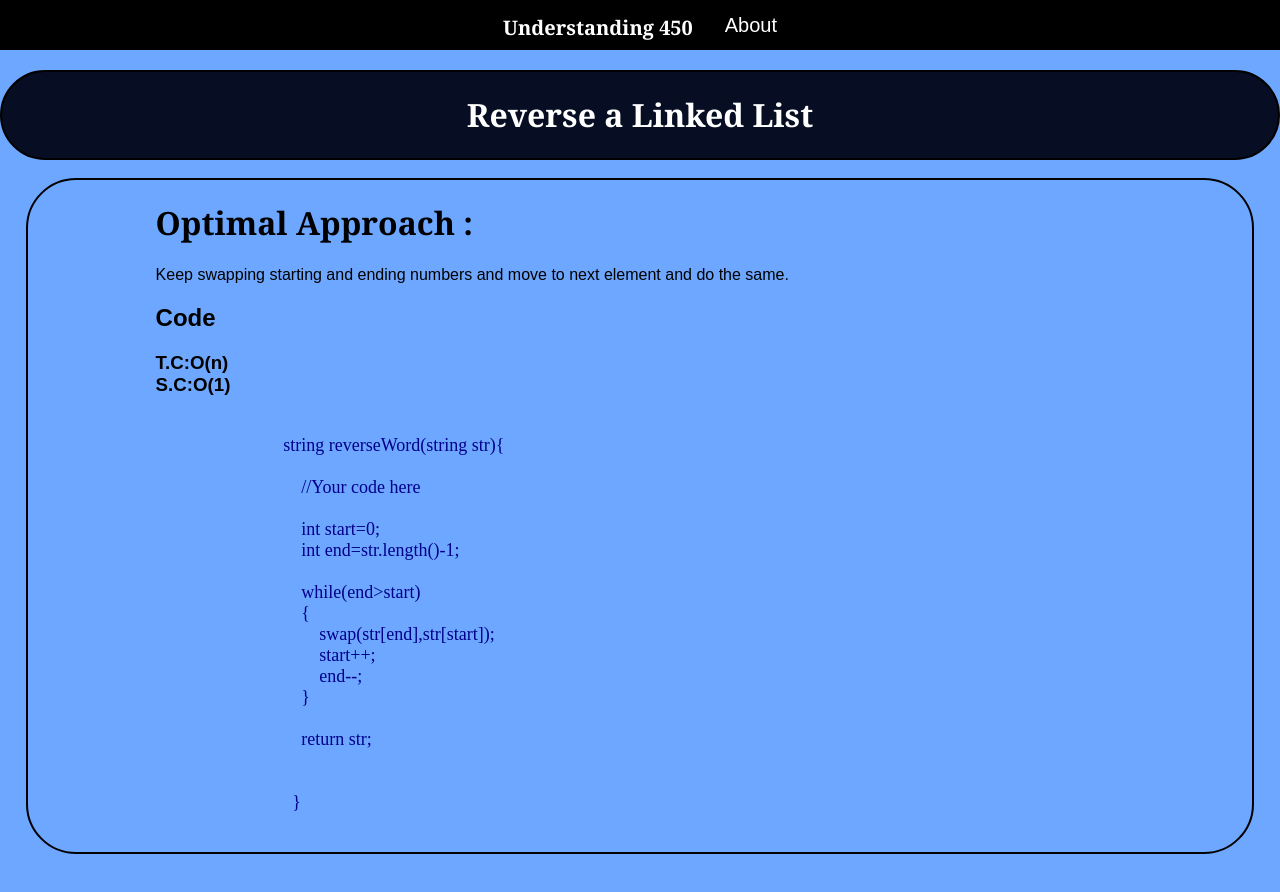
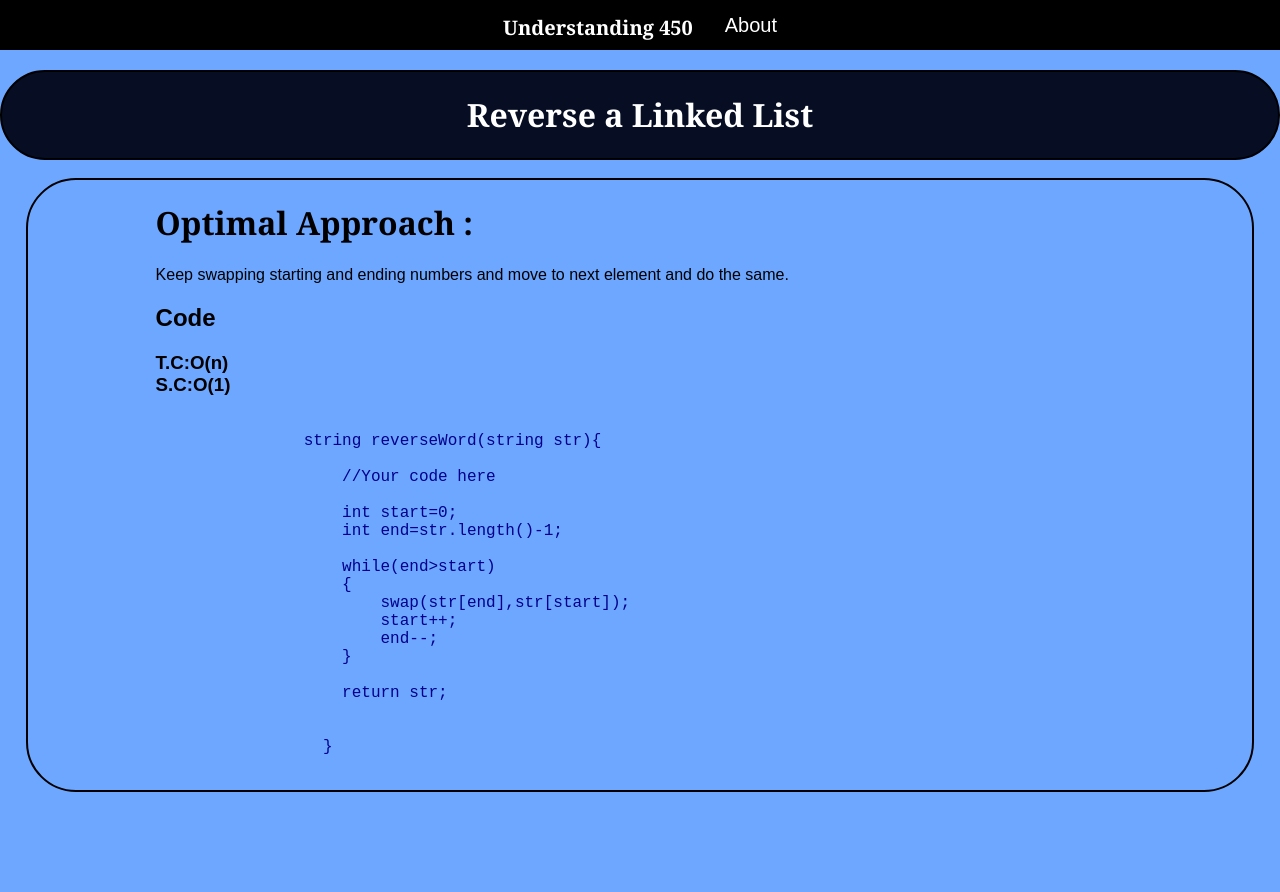
Before and after one commit to amanchauhan112/understanding450, a React (Create React App) app in the folder client/: page /a_1 in a window 1280 px wide. Shown: the top 892 px of the page. Built offline with nearby package versions, Linux system fonts and the light colour scheme.

Commit message:
changed css

```diff
--- a/client/src/Components/Answers/answer.css
+++ b/client/src/Components/Answers/answer.css
@@ -35,9 +35,7 @@
   overflow: auto;
   color: darkblue;
   padding-left: 10%;
-  font-size: 18px;
-  /* font-family: "Gill Sans", "Gill Sans MT", Calibri, "Trebuchet MS", sans-serif; */
-  /* font-family:'Lucida Sans', 'Lucida Sans Regular', 'Lucida Grande', 'Lucida Sans Unicode', Geneva, Verdana, sans-serif; */
-  font-family: cursive;
-  /* font-family:monospace; */
+  /* font-size: 18px; */
+  /* font-family: cursive; */
+  /* font-family: -apple-system, BlinkMacSystemFont, 'Segoe UI', Roboto, Oxygen, Ubuntu, Cantarell, 'Open Sans', 'Helvetica Neue', sans-serif; */
 }
```
